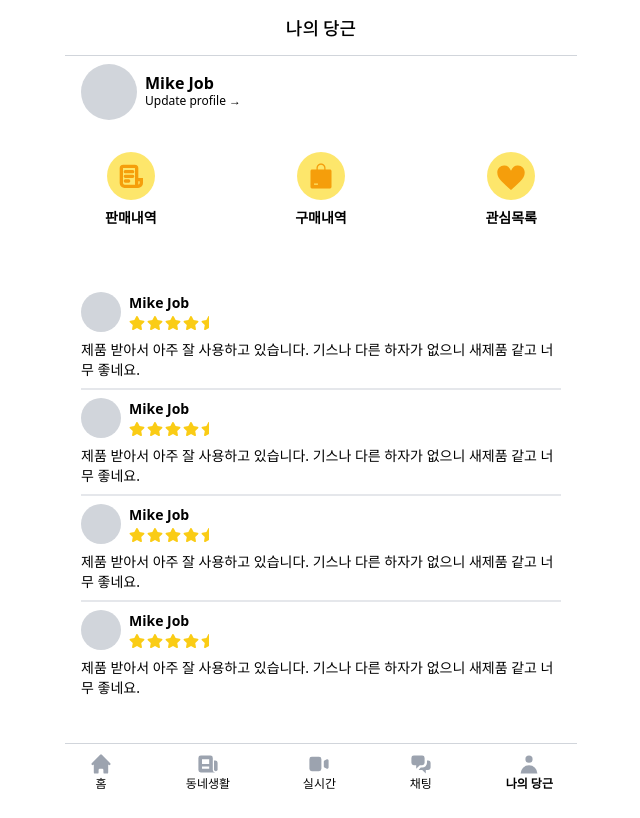
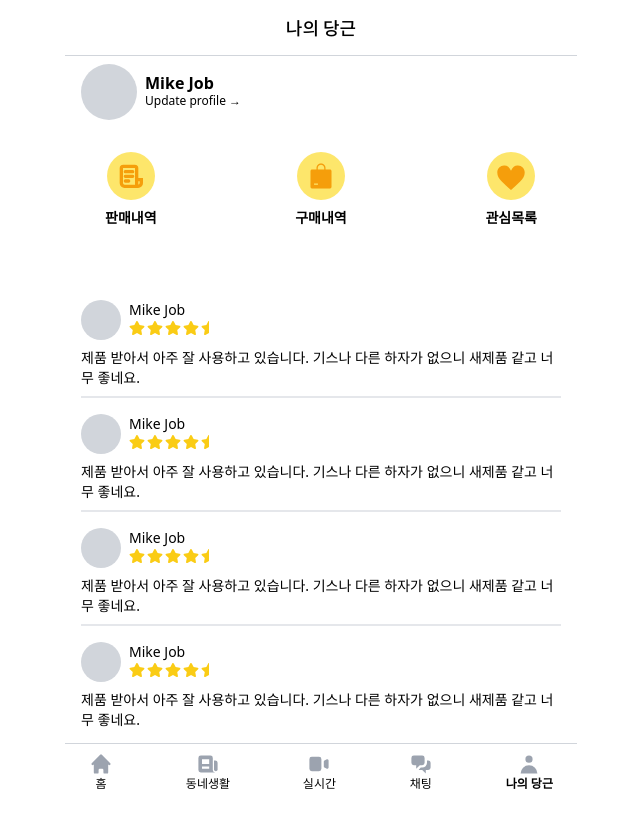
Before and after one commit to rnrudxo2872/market-c, a Next.js app: page /profile in a window 1280 px wide. Shown: the whole page, without its empty margins (319-959 px from the left). Built offline with nearby package versions, Linux system fonts and the light colour scheme.

Commit message:
profile - 약간 리팩토링

```diff
--- a/components/profile/postUser/index.tsx
+++ b/components/profile/postUser/index.tsx
@@ -8,7 +8,7 @@ interface IPostUserProps {
 
 export default memo(function PostUser({ name, option }: IPostUserProps) {
   return (
-    <div className="flex gap-2 pb-3">
+    <div className="flex gap-2">
       <div className="w-10 h-10 rounded-full bg-gray-300 flex-shrink-0" />
       <div className="flex flex-col leading-none">
         <span className="text-sm">{name}</span>
--- a/pages/community/[id].tsx
+++ b/pages/community/[id].tsx
@@ -15,7 +15,7 @@ const CommunityPostDetail: NextPage = () => {
             </span>
           </div>
           <div>
-            <div className="border-b border-stone-400">
+            <div className="border-b border-stone-400 pb-3">
               <PostUser
                 name="Mike Job"
                 option={
--- a/pages/profile/index.tsx
+++ b/pages/profile/index.tsx
@@ -3,6 +3,7 @@ import Link from "next/link";
 import Layout from "@components/layout";
 import Stars from "@components/stars";
 import BaseTitle from "@components/title";
+import PostUser from "@components/profile/postUser";
 
 const Profile: NextPage = () => {
   return (
@@ -52,66 +53,27 @@ const Profile: NextPage = () => {
           </button>
         </section>
         <section className="flex flex-col divide-y-2 py-8 px-4 items-center">
-          <div className="flex flex-col gap-2 py-2 first:pt-0 last:pb-0">
-            <div className="flex gap-2 items-center">
-              <div className="w-10 h-10 rounded-full bg-gray-300" />
-              <div className="flex flex-col gap-0.5 leading-none">
-                <span className="text-sm font-semibold">Mike Job</span>
-                <Stars fills={[1, 1, 1, 1, 0.5]} />
+          {[1, 1, 1, 1].map((_, index) => (
+            <div
+              key={index}
+              className="flex flex-col gap-2 py-2 first:pt-0 last:pb-0"
+            >
+              <div className="flex gap-2 items-center">
+                <section className="flex pt-2 items-center">
+                  <PostUser
+                    name="Mike Job"
+                    option={<Stars fills={[1, 1, 1, 1, 0.5]} />}
+                  />
+                </section>
+              </div>
+              <div>
+                <p className="text-sm">
+                  제품 받아서 아주 잘 사용하고 있습니다. 기스나 다른 하자가
+                  없으니 새제품 같고 너무 좋네요.
+                </p>
               </div>
             </div>
-            <div>
-              <p className="text-sm">
-                제품 받아서 아주 잘 사용하고 있습니다. 기스나 다른 하자가 없으니
-                새제품 같고 너무 좋네요.
-              </p>
-            </div>
-          </div>
-          <div className="flex flex-col gap-2 py-2 first:pt-0 last:pb-0">
-            <div className="flex gap-2 items-center">
-              <div className="w-10 h-10 rounded-full bg-gray-300" />
-              <div className="flex flex-col gap-0.5 leading-none">
-                <span className="text-sm font-semibold">Mike Job</span>
-                <Stars fills={[1, 1, 1, 1, 0.5]} />
-              </div>
-            </div>
-            <div>
-              <p className="text-sm">
-                제품 받아서 아주 잘 사용하고 있습니다. 기스나 다른 하자가 없으니
-                새제품 같고 너무 좋네요.
-              </p>
-            </div>
-          </div>
-          <div className="flex flex-col gap-2 py-2 first:pt-0 last:pb-0">
-            <div className="flex gap-2 items-center">
-              <div className="w-10 h-10 rounded-full bg-gray-300" />
-              <div className="flex flex-col gap-0.5 leading-none">
-                <span className="text-sm font-semibold">Mike Job</span>
-                <Stars fills={[1, 1, 1, 1, 0.5]} />
-              </div>
-            </div>
-            <div>
-              <p className="text-sm">
-                제품 받아서 아주 잘 사용하고 있습니다. 기스나 다른 하자가 없으니
-                새제품 같고 너무 좋네요.
-              </p>
-            </div>
-          </div>
-          <div className="flex flex-col gap-2 py-2 first:pt-0 last:pb-0">
-            <div className="flex gap-2 items-center">
-              <div className="w-10 h-10 rounded-full bg-gray-300" />
-              <div className="flex flex-col gap-0.5 leading-none">
-                <span className="text-sm font-semibold">Mike Job</span>
-                <Stars fills={[1, 1, 1, 1, 0.5]} />
-              </div>
-            </div>
-            <div>
-              <p className="text-sm">
-                제품 받아서 아주 잘 사용하고 있습니다. 기스나 다른 하자가 없으니
-                새제품 같고 너무 좋네요.
-              </p>
-            </div>
-          </div>
+          ))}
         </section>
       </div>
     </Layout>
```
